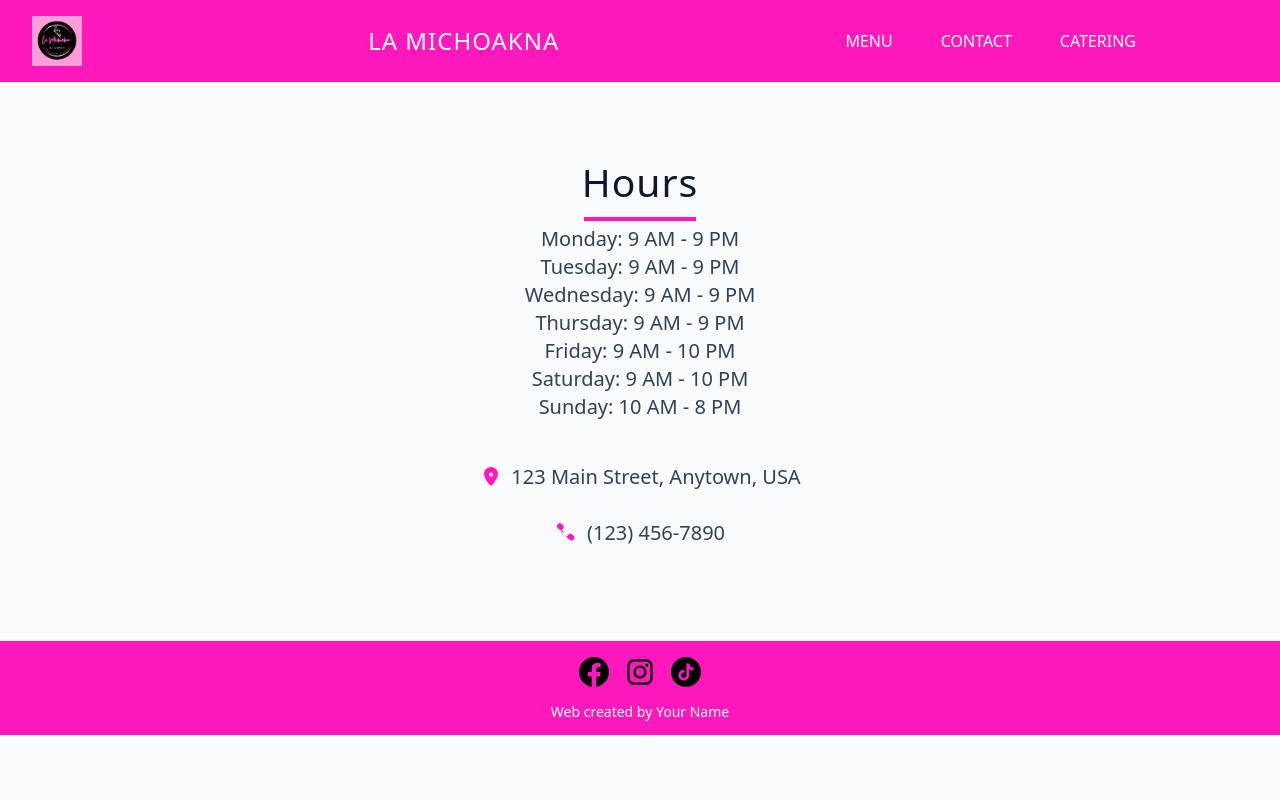
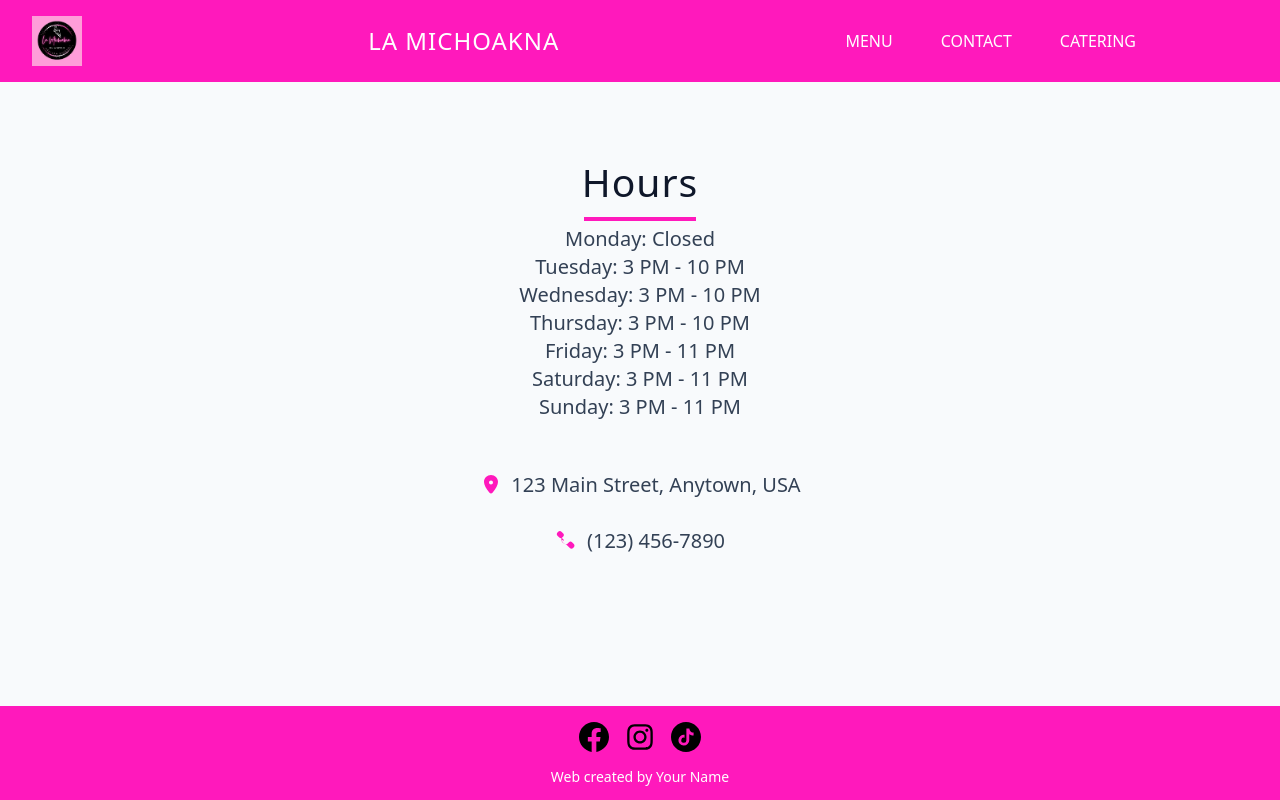
Before and after one commit to EdwinTJ/menuM, a React (Vite) app: page /contact in a window 1280 px wide. Built offline with nearby package versions, Linux system fonts and the light colour scheme.

Commit message:
refactor: Update routing structure and component hierarchy

```diff
--- a/src/App.jsx
+++ b/src/App.jsx
@@ -7,7 +7,6 @@ import items from "./data";
 import Contact from "./pages/Contact";
 import Catering from "./pages/Catering";
 import Footer from "./Components/Footer";
-
 import { BrowserRouter as Router, Route, Routes } from "react-router-dom";
 
 const allCategories = ["all", ...new Set(items.map((item) => item.category))];
@@ -26,16 +25,20 @@ function App() {
   };
 
   return (
-    <main>
+    <div id="root">
       <Router>
         <Navbar />
+        <main>
           <Routes>
             <Route
               path="/"
               element={
                 <section className="menu">
                   <Title text="La Michoakna Menu" />
-                <Categories categories={categories} filterItems={filterItems} />
+                  <Categories
+                    categories={categories}
+                    filterItems={filterItems}
+                  />
                   <Menu items={menuItems} />
                 </section>
               }
@@ -59,9 +62,10 @@ function App() {
               }
             />
           </Routes>
+        </main>
         <Footer />
       </Router>
-    </main>
+    </div>
   );
 }
 
--- a/src/index.css
+++ b/src/index.css
@@ -71,6 +71,25 @@ body {
   line-height: 1;
   color: var(--textColor);
 }
+
+html,
+body {
+  height: 100%;
+  margin: 0;
+}
+
+main {
+  flex: 1;
+  display: flex;
+  flex-direction: column;
+}
+
+#root {
+  display: flex;
+  flex-direction: column;
+  min-height: 100vh;
+}
+
 p {
   margin: 0;
 }
--- a/src/pages/Contact.jsx
+++ b/src/pages/Contact.jsx
@@ -6,13 +6,13 @@ const Contact = () => {
     <main className="contact-page">
       {/* <h1 className="contact-title">Hours</h1> */}
       <div className="hours">
-        <p>Monday: 9 AM - 9 PM</p>
-        <p>Tuesday: 9 AM - 9 PM</p>
-        <p>Wednesday: 9 AM - 9 PM</p>
-        <p>Thursday: 9 AM - 9 PM</p>
-        <p>Friday: 9 AM - 10 PM</p>
-        <p>Saturday: 9 AM - 10 PM</p>
-        <p>Sunday: 10 AM - 8 PM</p>
+        <p>Monday: Closed</p>
+        <p>Tuesday: 3 PM - 10 PM</p>
+        <p>Wednesday: 3 PM - 10 PM</p>
+        <p>Thursday: 3 PM - 10 PM</p>
+        <p>Friday: 3 PM - 11 PM</p>
+        <p>Saturday: 3 PM - 11 PM</p>
+        <p>Sunday: 3 PM - 11 PM</p>
       </div>
       <div className="contact-info">
         <div className="contact-item">
```
Lines whose indentation alone changed are shown as unchanged.
